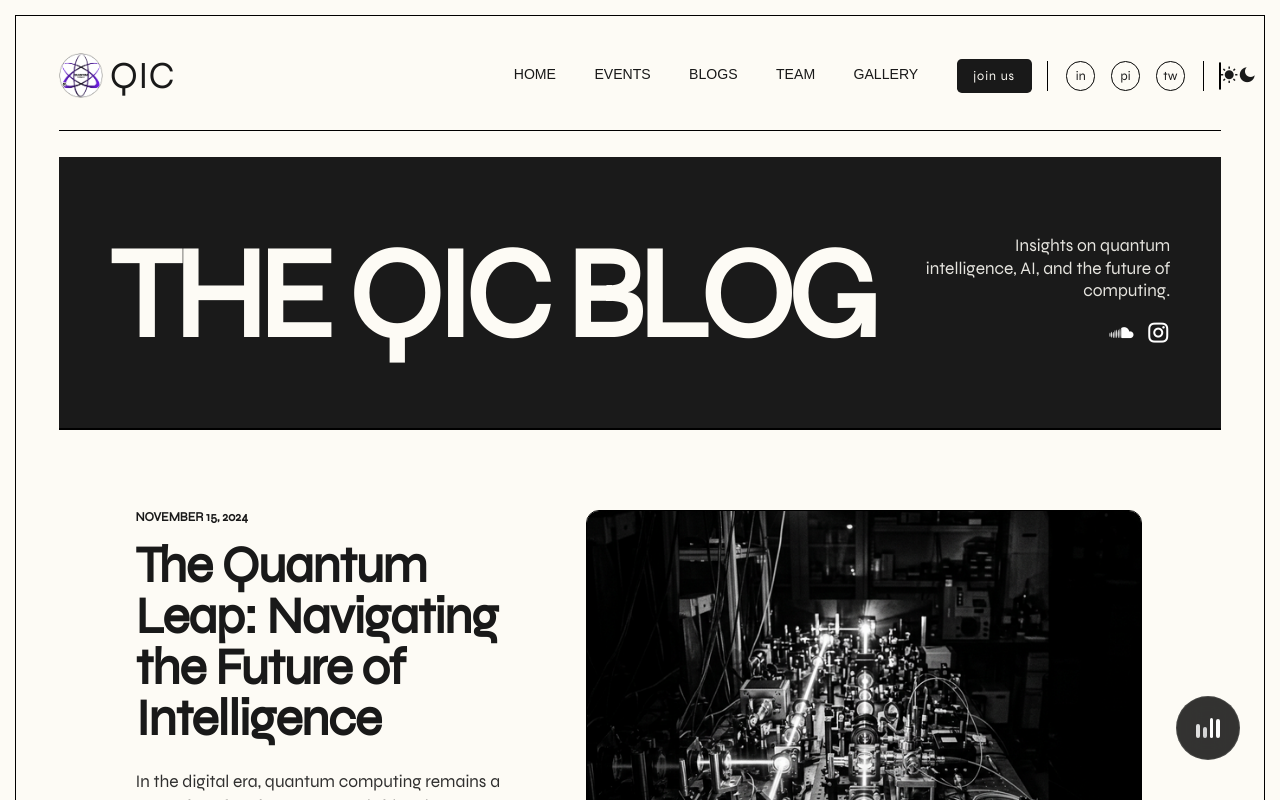
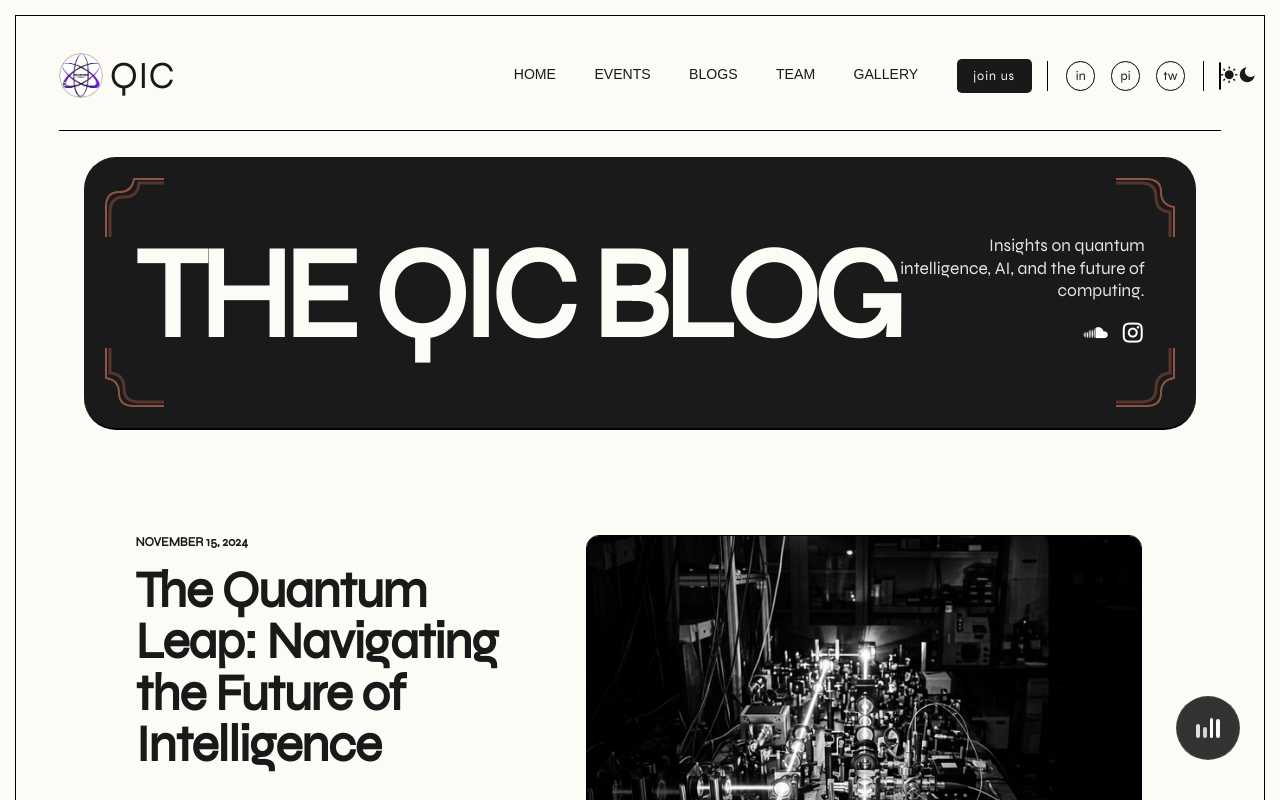
Before and after one commit to Quantum-Intelligence-Club/QIC, a Next.js app in the folder frontend/: page /blogs in a window 1280 px wide. Shown: the top 800 px of the page. Built offline with nearby package versions, Linux system fonts and the light colour scheme; a web font is replaced by a local one.

Commit message:
feat: add new Footer, Team Carousel, and Blog layout components with their respective styles.

```diff
--- a/frontend/src/app/blogs/blog.css
+++ b/frontend/src/app/blogs/blog.css
@@ -25,7 +25,31 @@
   display: flex;
   justify-content: space-between;
   align-items: center;
+  position: relative;
+  overflow: hidden;
+  border-radius: 2rem;
+  margin: 2vw;
 }
+
+.corner-svg {
+  position: absolute;
+  color: var(--blog-accent);
+  opacity: 0.6;
+  transition: all 0.5s cubic-bezier(0.4, 0, 0.2, 1);
+  pointer-events: none;
+  z-index: 2;
+}
+
+.blog-header:hover .corner-svg {
+  opacity: 1;
+  transform: scale(1.1) rotate(5deg);
+  filter: drop-shadow(0 0 15px var(--blog-accent));
+}
+
+.top-left { top: 20px; left: 20px; }
+.top-right { top: 20px; right: 20px; }
+.bottom-left { bottom: 20px; left: 20px; }
+.bottom-right { bottom: 20px; right: 20px; }
 
 .blog-header .logo-large {
   font-family: var(--blog-font-display);
--- a/frontend/src/components/Blog/BlogLayout.tsx
+++ b/frontend/src/components/Blog/BlogLayout.tsx
@@ -3,6 +3,24 @@ import React from 'react';
 const BlogHeader = () => {
   return (
     <div className="blog-header">
+      {/* Premium SVG Wavy Corners */}
+      <svg className="corner-svg top-left" width="60" height="60" viewBox="0 0 60 60" fill="none" xmlns="http://www.w3.org/2000/svg">
+        <path d="M2 60V30Q2 15 15 15T30 2H60" stroke="currentColor" strokeWidth="2" strokeLinecap="round"/>
+        <path d="M6 60V35Q6 20 20 20T35 6H60" stroke="currentColor" strokeWidth="3" strokeLinecap="round" opacity="0.5"/>
+      </svg>
+      <svg className="corner-svg top-right" width="60" height="60" viewBox="0 0 60 60" fill="none" xmlns="http://www.w3.org/2000/svg">
+        <path d="M0 2H30Q45 2 45 15T58 30V60" stroke="currentColor" strokeWidth="2" strokeLinecap="round"/>
+        <path d="M0 6H25Q40 6 40 20T54 35V60" stroke="currentColor" strokeWidth="3" strokeLinecap="round" opacity="0.5"/>
+      </svg>
+      <svg className="corner-svg bottom-left" width="60" height="60" viewBox="0 0 60 60" fill="none" xmlns="http://www.w3.org/2000/svg">
+        <path d="M60 58H30Q15 58 15 45T2 30V0" stroke="currentColor" strokeWidth="2" strokeLinecap="round"/>
+        <path d="M60 54H35Q20 54 20 40T6 25V0" stroke="currentColor" strokeWidth="3" strokeLinecap="round" opacity="0.5"/>
+      </svg>
+      <svg className="corner-svg bottom-right" width="60" height="60" viewBox="0 0 60 60" fill="none" xmlns="http://www.w3.org/2000/svg">
+        <path d="M0 58H30Q45 58 45 45T58 30V0" stroke="currentColor" strokeWidth="2" strokeLinecap="round"/>
+        <path d="M0 54H25Q40 54 40 40T54 25V0" stroke="currentColor" strokeWidth="3" strokeLinecap="round" opacity="0.5"/>
+      </svg>
+
       <h1 className="logo-large">THE QIC BLOG</h1>
       <div className="blog-header-right">
         <p>Insights on quantum intelligence, AI, and the future of computing.</p>
--- a/frontend/src/components/Footer/Footer.css
+++ b/frontend/src/components/Footer/Footer.css
@@ -1,3 +1,7 @@
+footer {
+  background-color: var(--background-bg);
+}
+
 footer .line {
   height: 1px;
   width: 100%;
--- a/frontend/src/components/Team/TeamCarousel.tsx
+++ b/frontend/src/components/Team/TeamCarousel.tsx
@@ -36,7 +36,7 @@ export default function TeamCarousel({ members, onSelect }: TeamCarouselProps) {
   ];
 
   return (
-    <div className="h-[85vh] md:h-screen w-full flex flex-col items-center justify-center relative px-6 md:px-12 lg:px-24 scale-[0.8] origin-top -mt-8 md:-mt-12">
+    <div className="min-h-screen w-full flex flex-col items-center justify-center relative px-6 md:px-12 lg:px-24 md:scale-[0.8] md:origin-top -mt-8 md:-mt-12 py-20 md:py-0">
 
 
       <div className="w-full max-w-[1600px] grid grid-cols-1 lg:grid-cols-12 gap-12 h-[70vh] items-center">
@@ -115,10 +115,9 @@ export default function TeamCarousel({ members, onSelect }: TeamCarouselProps) {
         </div>
       </div>
 
-      {/* Footer Navigation & Name display */}
-      <div className="absolute bottom-4 w-full px-6 md:px-12 lg:px-24 flex flex-col md:flex-row justify-between items-end md:items-center z-[100]">
+      <div className="absolute md:fixed bottom-4 left-0 w-full px-6 md:px-12 lg:px-24 flex flex-col md:flex-row justify-between items-center md:items-center z-[100] bg-[#f4f1ea]/80 backdrop-blur-sm md:bg-transparent py-4 md:py-0">
          {/* Center Controls aligned with the active image visually */}
-         <div className="absolute left-1/2 transform -translate-x-1/2 bottom-0 translate-y-24 flex flex-col items-center gap-6">
+         <div className="relative md:absolute left-0 md:left-1/2 md:transform md:-translate-x-1/2 bottom-0 flex flex-col items-center gap-4 md:gap-6">
              <div className="text-center space-y-2">
                  <motion.h3
                    key={activeIndex}
```
